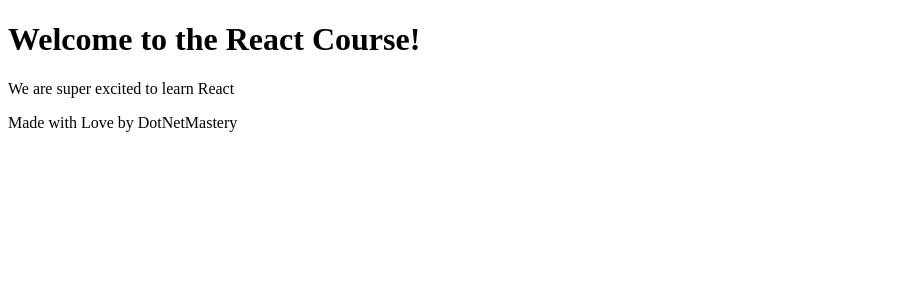
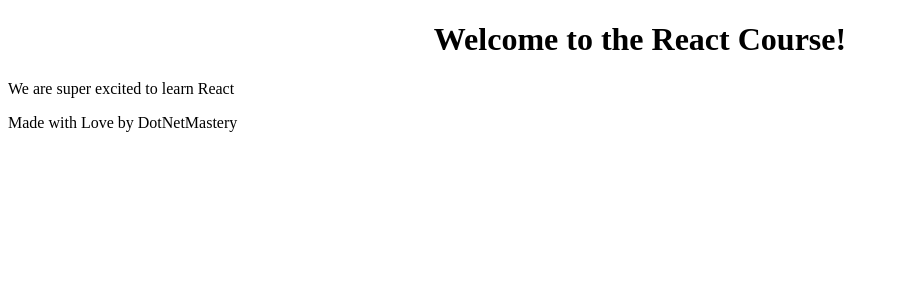
Before and after one commit to bhrugen/1-TaskOPedia, a React (Vite) app in the folder taskopedia/: page / in a window 1280 px wide. Shown: the top 300 px of the page, without its empty margins (0-899 px from the left). Built offline with nearby package versions, Linux system fonts and the light colour scheme.

Commit message:
Section 3 - Styles in React

```diff
--- a/taskopedia/src/main.jsx
+++ b/taskopedia/src/main.jsx
@@ -15,7 +15,7 @@ function HomePage() {
 function Header() {
   return (
     <div>
-      <h1>Welcome to the React Course!</h1>
+      <h1 style={{ textAlign: "center" }}>Welcome to the React Course!</h1>
     </div>
   );
 }
```
